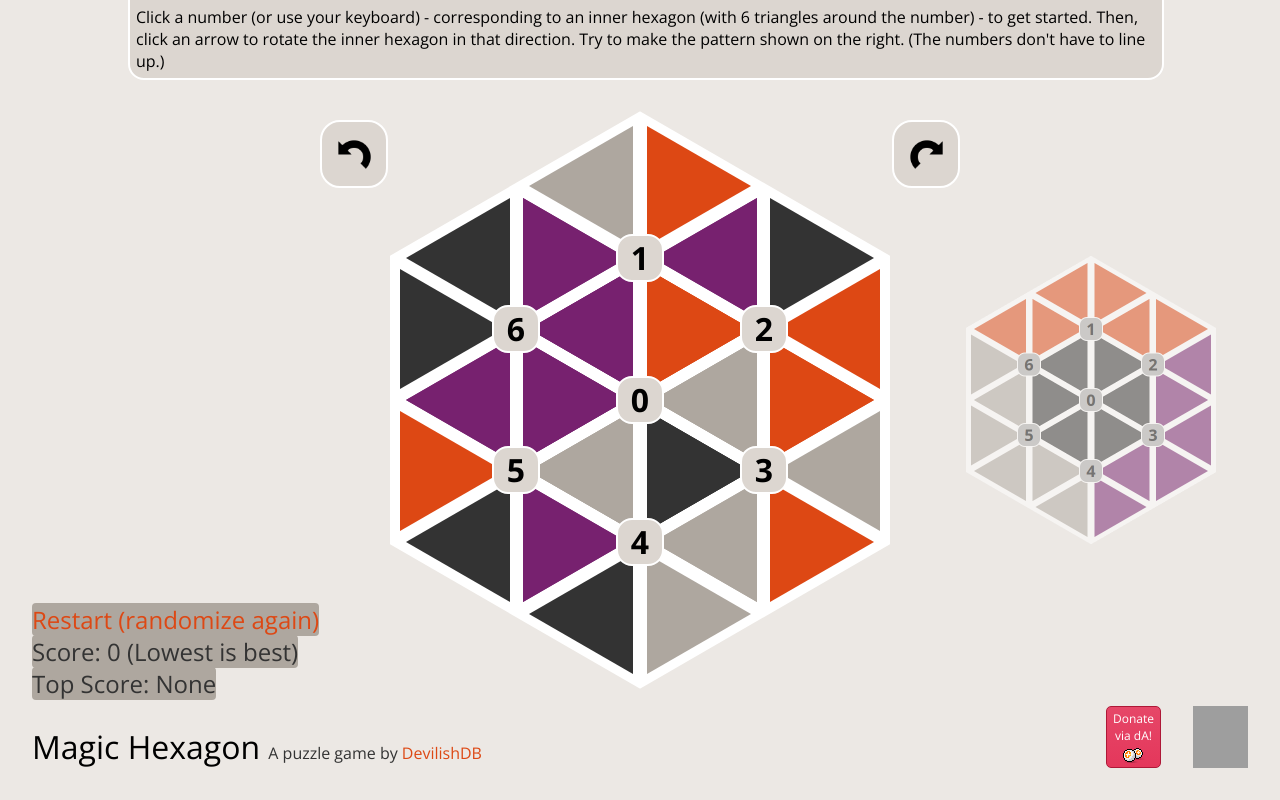
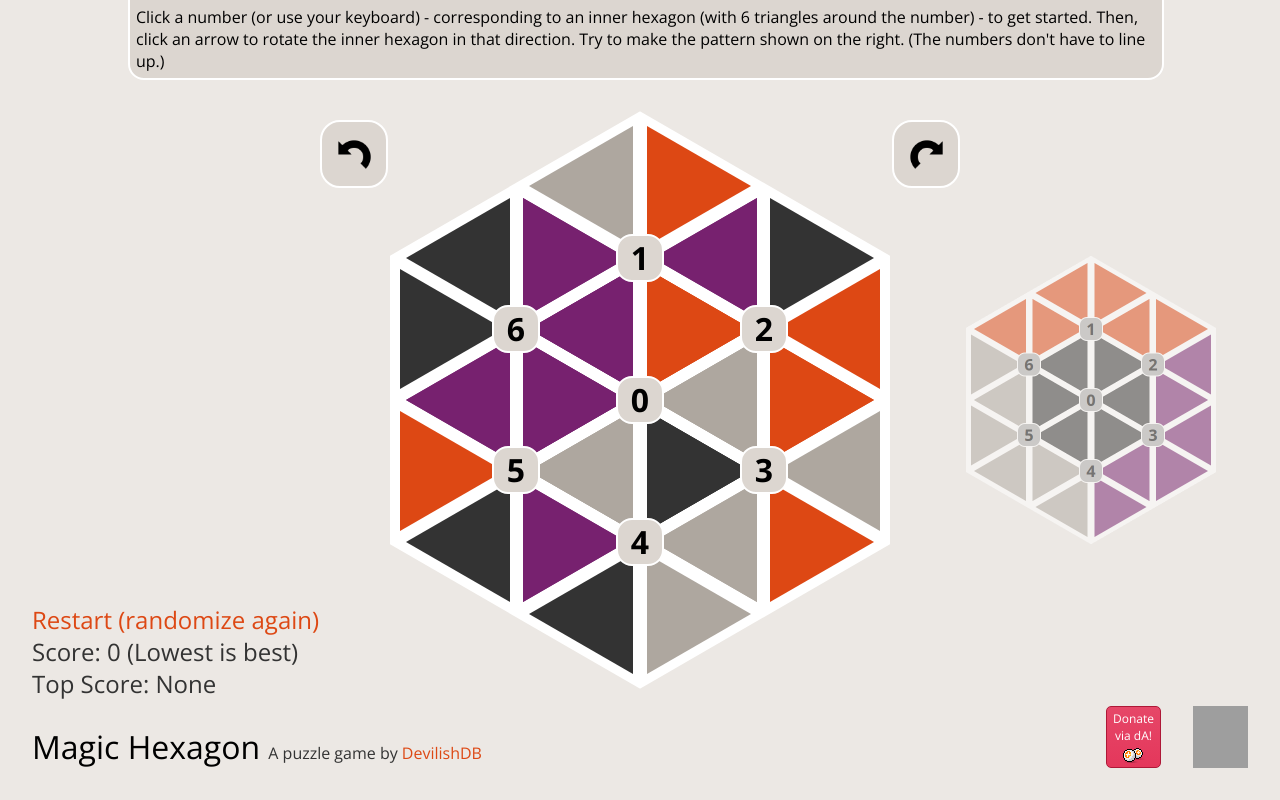
Before and after one commit to albertotrece/magic-hexagon, a plain HTML site: page index.html in a window 1280 px wide. Drawn offline with nearby package versions, Linux system fonts and the light colour scheme; grey boxes are pictures that could not be loaded.

Commit message:
Update colours and animations

```diff
--- a/style.css
+++ b/style.css
@@ -66,7 +66,7 @@ body {
 	left: 32px;
 	font-size: 24px;
 	color: #333;
-	background: #aea79f;
+	background: #ece8e4;
 	border-radius: 4px;
 }
 
@@ -84,7 +84,7 @@ body {
 	left: 32px;
 	font-size: 24px;
 	color: #333;
-	background: #aea79f;
+	background: #ece8e4;
 	border-radius: 4px;
 }
 
@@ -97,7 +97,7 @@ body {
 	bottom: 164px;
 	left: 32px;
 	font-size: 24px;
-	background: #aea79f;
+	background: #ece8e4;
 	border-radius: 4px;
 }
 
@@ -364,8 +364,8 @@ iframe {
 }
 
 .number:active, #rotateLeft:active, #rotateRight:active, .number.active {
-	-webkit-transform: scale(1);
-	transform: scale(1);
+	-webkit-transform: scale(1.2);
+	transform: scale(1.2);
 	background-color: #dd4814;
 	border-color: #000;
 }
```
